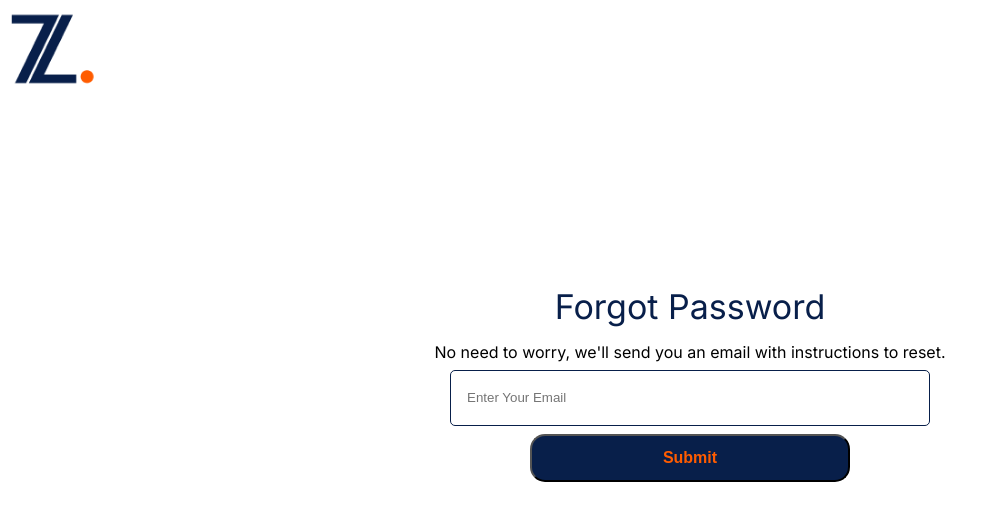
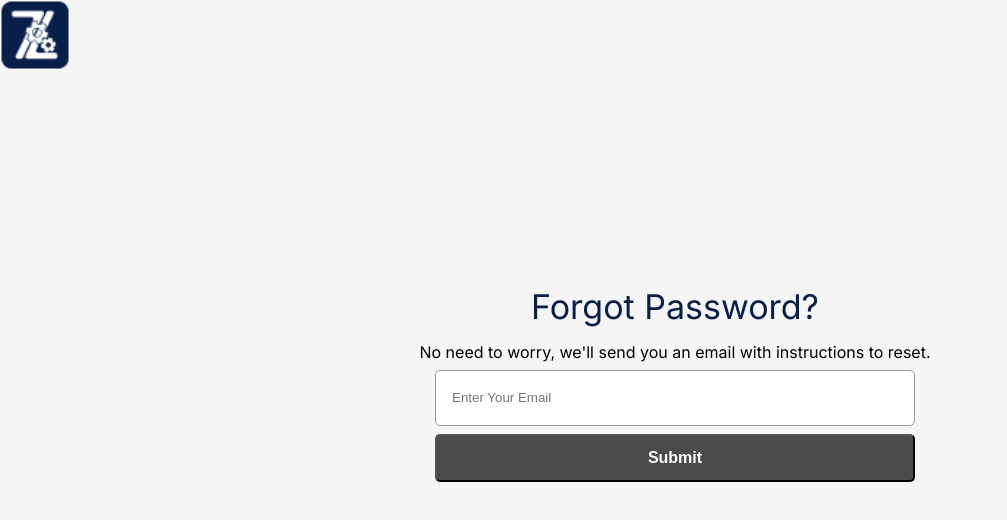
Before and after one commit to Zummit-Africa-Inc/Zapi-FE, a React (Vite) app: page /forgot-password in a window 1280 px wide. Shown: the top 520 px of the page, without its empty margins (0-1007 px from the left). Built offline with nearby package versions, Linux system fonts and the light colour scheme.

Commit message:
updated forgot password

```diff
--- a/src/pages/ForgotPassword.tsx
+++ b/src/pages/ForgotPassword.tsx
@@ -8,6 +8,9 @@ import { useHttpRequest } from '../hooks/fetch-hook'
 
 import { Typography } from "@mui/material";
 import { makeStyles } from "@mui/styles";
+
+import ZapiHomeLogo from "../assets/images/ZapiHomeLogo.png"
+
 
 const initialState = {
   email: "",
@@ -23,9 +26,9 @@ const ForgotPassword: React.FC = () => {
   return (
     <>
     <div className={classes.container}>
-        <img src='/images/zapi-logo.png' alt="zapi" className={classes.logo} />
+        <img src={ZapiHomeLogo} alt="zapi" className={classes.logo} />
         <section className={classes.sectionOne}>
-          <Typography variant='h4' className={classes.title} gutterBottom>Forgot Password</Typography>
+          <Typography variant='h4' className={classes.title} gutterBottom>Forgot Password?</Typography>
           <Typography variant='body1' className={classes.sub} gutterBottom>No need to worry, we'll send you an email with instructions to reset.</Typography>
 
           <form className={classes.form}>
@@ -44,7 +47,7 @@ export default ForgotPassword;
 
 const useStyles = makeStyles({
     container: {
-      background: '#fff',
+      background: '#f5f5f5',
       display: 'flex',
       height: '100vh',
       width: '100vw',
@@ -58,8 +61,8 @@ const useStyles = makeStyles({
       }
     },
     logo: {
-      width: '100px',
-      height: '100px',
+      width: '70px',
+      height: '70px',
       '@media screen and (max-width: 1000px)': {
         width: '50px',
         height: '50px',
@@ -91,18 +94,19 @@ const useStyles = makeStyles({
         width: '30rem',
         height: '3.5rem',
         padding: '1rem 1rem',
-        border: '1.5px solid #081F4A',
+        outline: "none",
+        border: "1px solid #999",
         borderRadius: '5px',
         '@media screen and (max-width: 450px)': {
           width: '20rem',
         }
       },
       '& button': {
-        width: '20rem',
+        width: '30rem',
         height: '3rem',
-        background: '#081F4A',
-        borderRadius: '15px',
-        color: '#FF5C00',
+        background: '#4B4B4B',
+        borderRadius: '5px',
+        color: '#FDFDFD',
         fontWeight: 600,
         fontSize: '1rem',
         cursor: 'pointer',
```
